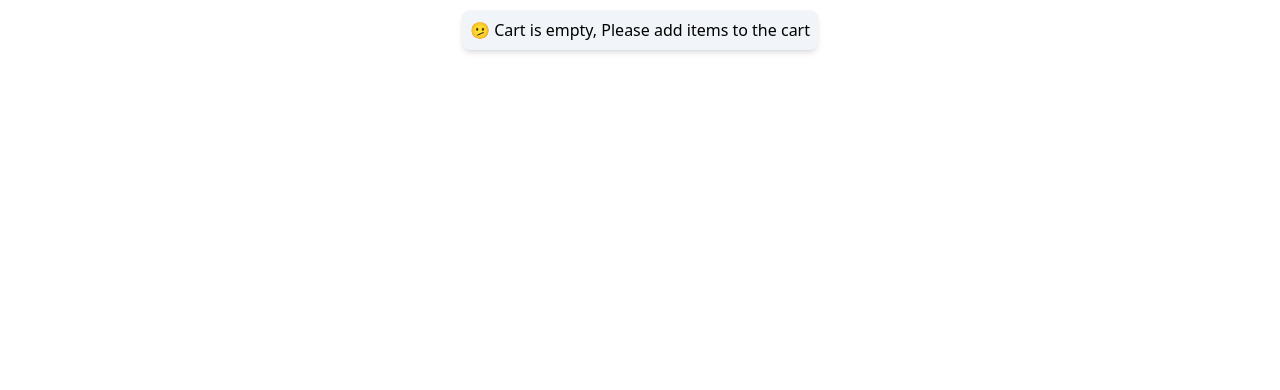
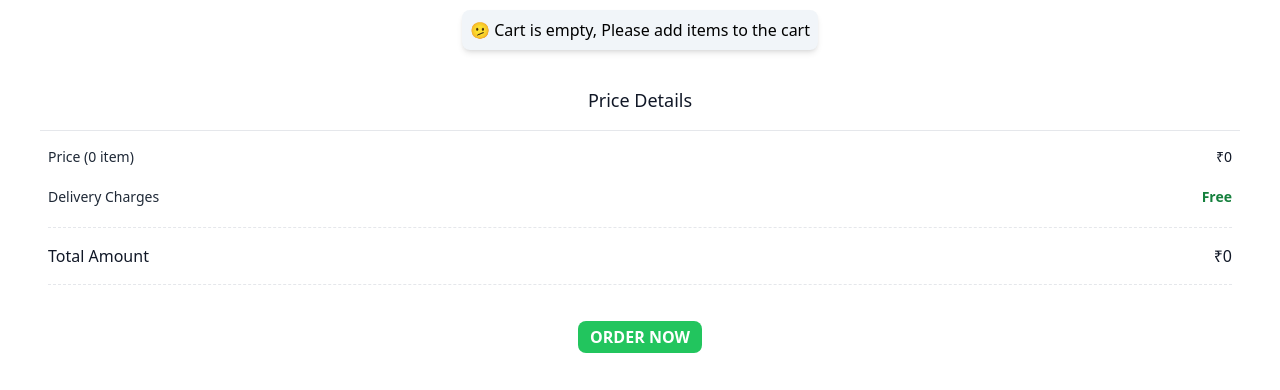
Before and after one commit to sachin-coder-hub/SwiggyClone, a React (Vite) app: page /cart in a window 1280 px wide. Shown: the part 414-804 px from the top of the page. Built offline with nearby package versions, Linux system fonts and the light colour scheme.

Commit message:
Cart page and orderconfirm page

```diff
--- a/src/App.js
+++ b/src/App.js
@@ -3,6 +3,7 @@ import ReactDom from "react-dom/client";
 import Header from "./components/Header";
 import Body from "./components/Body";
 import About from "./components/About";
+import OrderConfirm from "./components/OrderConfirm";
 // import Contact from "./components/Contact";
 import Cart from "./components/Cart";
 import Error from "./components/Error";
@@ -65,6 +66,10 @@ const appRouter = createBrowserRouter([
         path: "/restaurants/:resId",
         element: <RestaurantMenu />,
       },
+      {
+        path: "/OrderConfirm",
+        element: <OrderConfirm />,
+      },
     ],
     errorElement: <Error />,
   },
--- a/src/components/Cart.js
+++ b/src/components/Cart.js
@@ -5,10 +5,15 @@ import { Link } from "react-router-dom";
 
 const Cart = () => {
   const cartItems = useSelector((store) => store.cart.items);
+  const cartTotal = useSelector((store) => store.cart);
   const dispatch = useDispatch();
 
   const handleClearCart = () => {
     dispatch(clearCart());
+  };
+
+  const handleOrderNow = () => {
+    handleClearCart();
   };
 
   return (
@@ -37,7 +42,7 @@ const Cart = () => {
           </button>
         </div>
       )}
-
+      <section>
         <div className="w-full md:w-6/12 m-auto shadow-lg mt-5">
           {cartItems.map((item) => (
             <ItemLists
@@ -50,6 +55,55 @@ const Cart = () => {
             />
           ))}
         </div>
+      </section>
+      <section
+        aria-labelledby="summary-heading"
+        className="mt-16 rounded-md  dark:bg-brand-coal dark:text-brand-beige bg-white lg:col-span-4 lg:mt-0 lg:p-0"
+      >
+        <h2
+          id="summary-heading"
+          className=" border-b  dark:text-brand-beige border-gray-200 px-4 py-3 text-lg font-medium text-gray-900 sm:p-4"
+        >
+          Price Details
+        </h2>
+        <div>
+          <dl className=" space-y-1 px-2 py-4">
+            <div className="flex items-center justify-between">
+              <dt className="text-sm  dark:text-brand-beige text-gray-800">
+                Price ({cartItems?.length} item)
+              </dt>
+              <dd className="text-sm font-medium  dark:text-brand-beige text-gray-900">
+                ₹{cartTotal?.total / 100}
+              </dd>
+            </div>
+
+            <div className="flex items-center justify-between py-4">
+              <dt className="flex text-sm  dark:text-brand-beige text-gray-800">
+                <span>Delivery Charges</span>
+              </dt>
+              <dd className="text-sm font-bold ml-2  dark:text-brand-green text-green-700">
+                Free
+              </dd>
+            </div>
+            <div className="flex items-center justify-between border-y border-dashed py-4 ">
+              <dt className="text-base font-medium  dark:text-brand-beige text-gray-900">
+                Total Amount
+              </dt>
+              <dd className="text-base font-medium  dark:text-brand-beige ml-2 text-gray-900">
+                ₹{cartTotal?.total / 100}
+              </dd>
+            </div>
+          </dl>
+          <Link to={"/OrderConfirm"}>
+            <button
+              onClick={handleOrderNow}
+              className="bg-green-500 dark:bg-brand-green text-white  hover:bg-green-400 px-3 py-1 font-bold rounded-lg mt-5"
+            >
+              ORDER NOW
+            </button>
+          </Link>
+        </div>
+      </section>
     </div>
   );
 };
--- /dev/null
+++ b/src/components/OrderConfirm.js
@@ -0,0 +1,19 @@
+import React from "react";
+const OrderConfirm = () => {
+  return (
+    <div className="mt-[80px]  mb-[80px]">
+      <img
+        className="rounded-2xl mx-auto  w-[70%] md:w-[30%] "
+        src="https://cdni.iconscout.com/illustration/premium/thumb/cook-preparing-food-for-order-illustration-download-in-svg-png-gif-file-formats--chef-online-ordering-delivery-pack-e-commerce-shopping-illustrations-4438624.png?f=webp"
+        alt="Delivery Image"
+      />
+      <div className="flex justify-center">
+        <p className="dark:text-brand-beige mt-5 text-3xl text-center">
+          Order placed..!🎉 Please sit back and relax😎
+        </p>
+      </div>
+    </div>
+  );
+};
+
+export default OrderConfirm;
--- a/src/utils/cartSlice.js
+++ b/src/utils/cartSlice.js
@@ -4,16 +4,19 @@ const cartSlice = createSlice({
   name: "cart",
   initialState: {
     items: [],
+    total: 0,
   },
   reducers: {
     addItem: (state, action) => {
       state.items.push(action.payload);
+      state.total += action.payload.price;
     },
     removeItem: (state) => {
       state.items.pop();
     },
     clearCart: (state) => {
       state.items.length = 0;
+      state.total = 0;
     },
   },
 });
```
Lines whose indentation alone changed are shown as unchanged.
